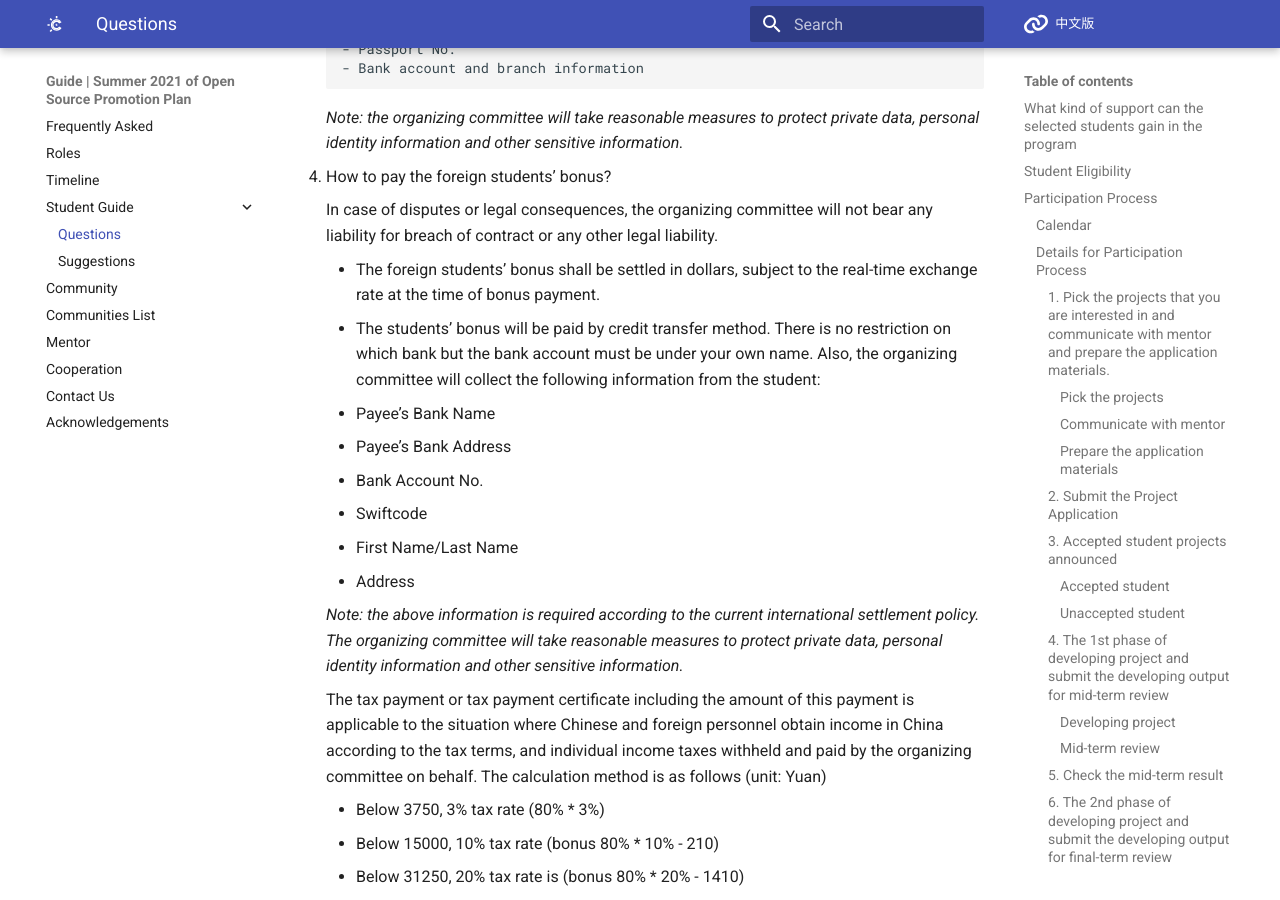
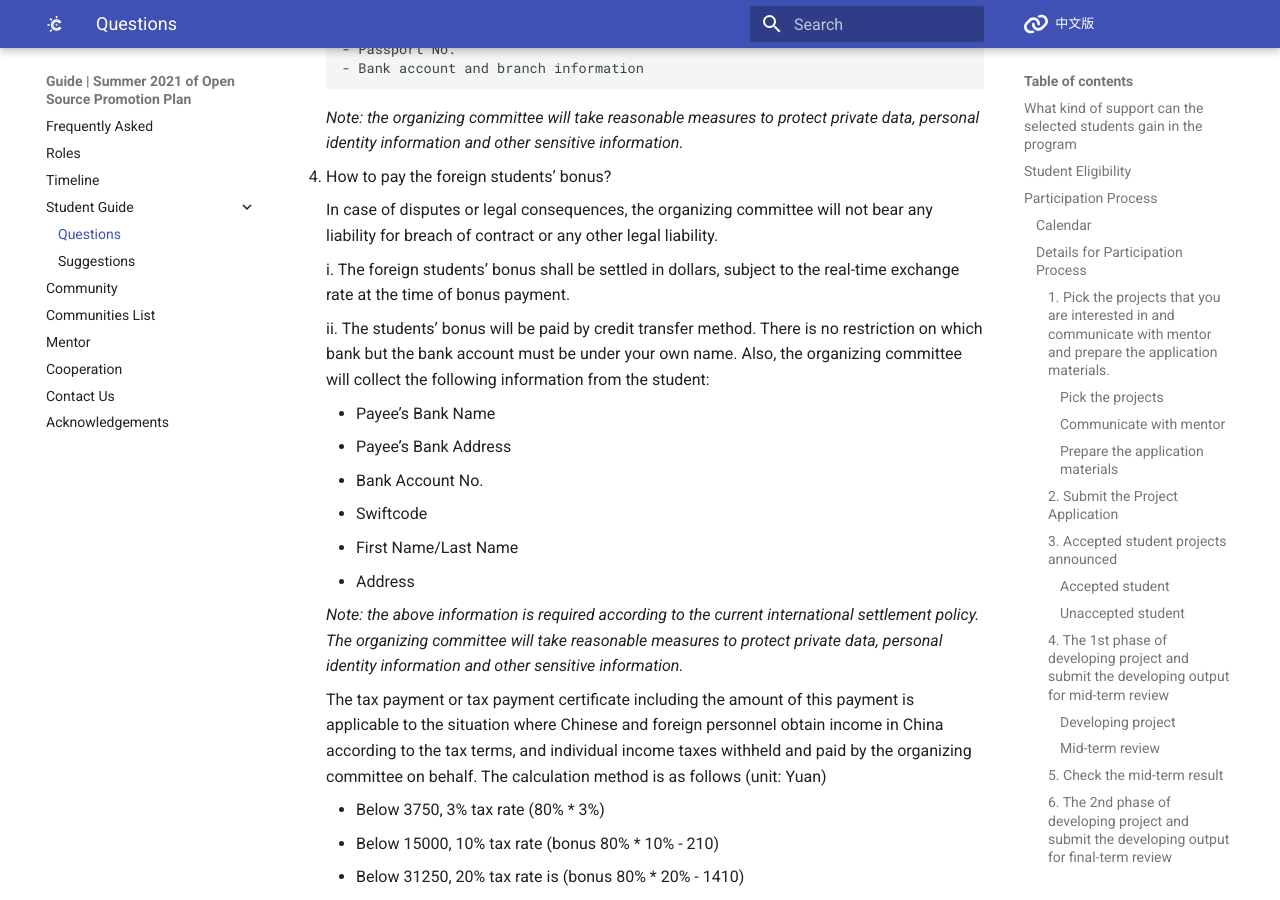
Before and after one commit to summer-ospp/help-en, an MkDocs documentation site: the page built from docs/student.md, in a window 1280 px wide and 900 px high, scrolled down 6079 px. Built offline with MkDocs 1.6.1 and Material for MkDocs 9.7.7, drawn with Linux system fonts in a browser that asks for light colours; comment, search, counter and statistics services are not loaded.

```diff
--- a/docs/student.md
+++ b/docs/student.md
@@ -192,8 +192,9 @@ Students can choose the programming language according to the needs of community
 
     In case of disputes or legal consequences, the organizing committee will not bear any liability for breach of contract or any other legal liability.
 
-    - The foreign students’ bonus shall be settled in dollars, subject to the real-time exchange rate at the time of bonus payment.
-    - The students’ bonus will be paid by credit transfer method. There is no restriction on which bank but the bank account must be under your own name. Also, the organizing committee will collect the following information from the student:
+    i. The foreign students’ bonus shall be settled in dollars, subject to the real-time exchange rate at the time of bonus payment.
+
+    ii. The students’ bonus will be paid by credit transfer method. There is no restriction on which bank but the bank account must be under your own name. Also, the organizing committee will collect the following information from the student:
 
      - Payee’s Bank Name
      - Payee’s Bank Address
```
